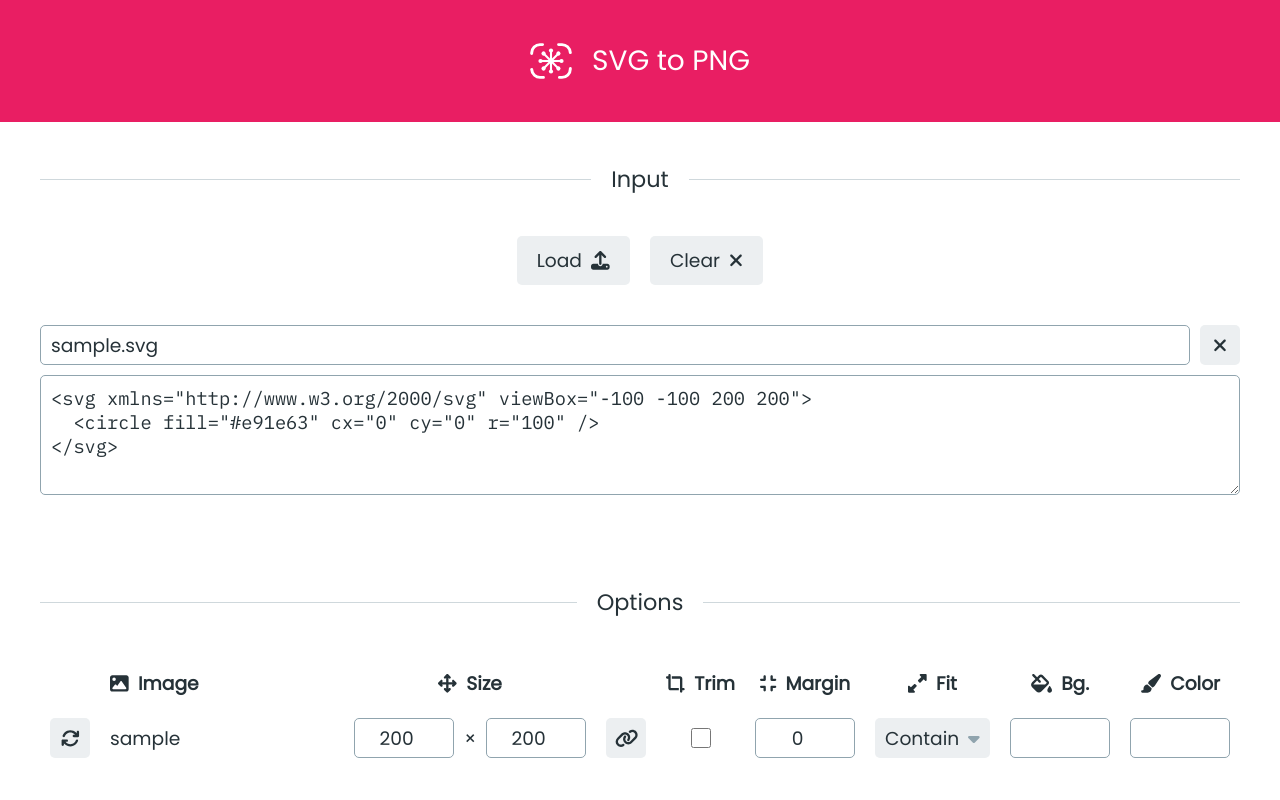
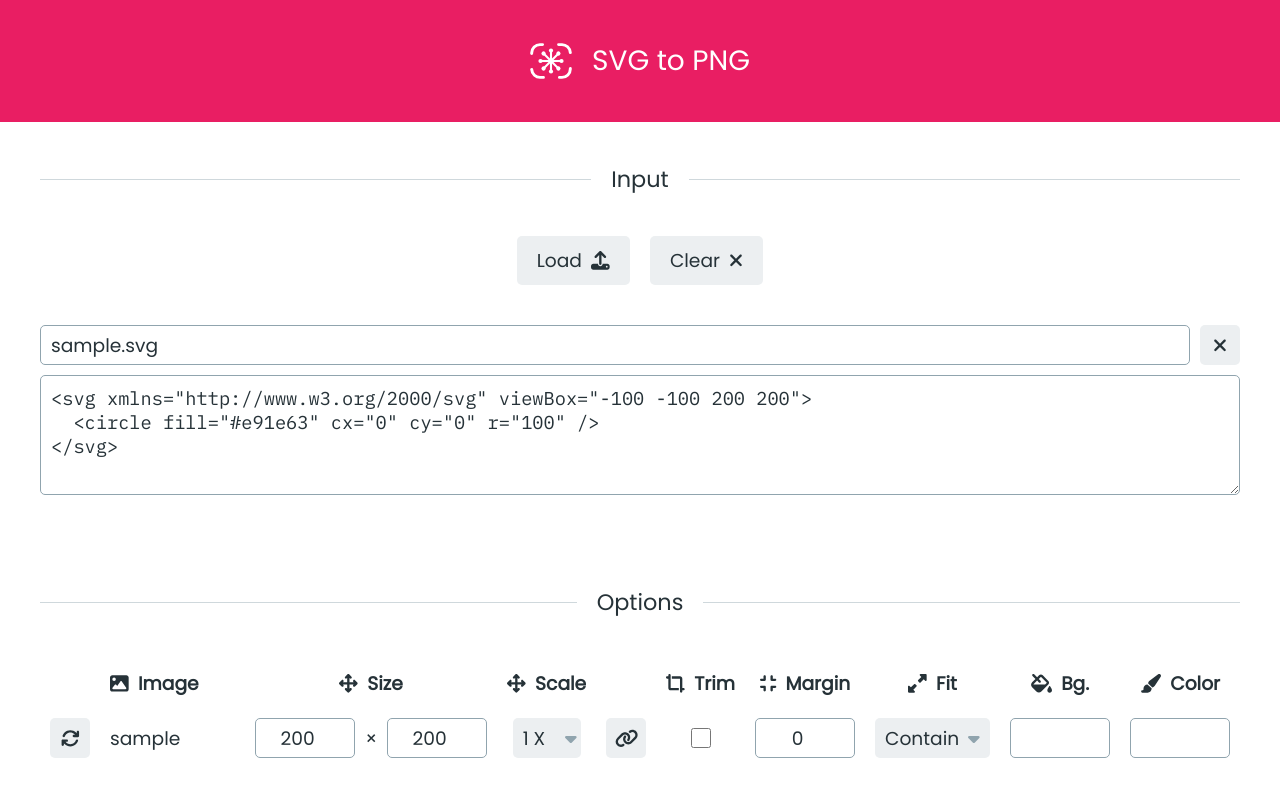
Before and after one commit to vincerubinetti/svg-to-png, a React (Vite) app: page / in a window 1280 px wide. Shown: the top 800 px of the page. Built offline with nearby package versions, Linux system fonts and the light colour scheme.

Commit message:
Add 2x PNG export scale option

```diff
--- a/src/sections/Canvas.tsx
+++ b/src/sections/Canvas.tsx
@@ -16,6 +16,7 @@ export const Canvas = ({
   size,
   width,
   height,
+  scale,
   trim,
   margin,
   fit,
@@ -25,6 +26,9 @@ export const Canvas = ({
   tooltip,
 }: Props) => {
   const filter = getFilterId();
+  const exportScale = Number.parseInt(scale, 10) || 1;
+  const canvasWidth = width * exportScale;
+  const canvasHeight = height * exportScale;
 
   /** whether to use canvas svg method for color filter */
   const canvasFilter = color && !color.startsWith("~") && !isSafari;
@@ -81,7 +85,9 @@ export const Canvas = ({
     target.y = (height - target.height) / 2;
 
     /** clear existing contents */
-    ctx.clearRect(0, 0, width, height);
+    ctx.setTransform(1, 0, 0, 1, 0, 0);
+    ctx.clearRect(0, 0, canvasWidth, canvasHeight);
+    ctx.setTransform(exportScale, 0, 0, exportScale, 0, 0);
 
     /** fill background */
     ctx.filter = "none";
@@ -114,8 +120,9 @@ export const Canvas = ({
       >
         <canvas
           ref={drawCanvas}
-          width={width}
-          height={height}
+          width={canvasWidth}
+          height={canvasHeight}
+          data-scale={scale}
           style={{
             width: width / densityScale + "px",
             height: height / densityScale + "px",
--- a/src/sections/Options.tsx
+++ b/src/sections/Options.tsx
@@ -24,6 +24,7 @@ import classes from "./Options.module.css";
 
 /** tooltips/aria labels for options */
 const sizeLabel = "Width × height of output PNG image, in pixels.";
+const scaleLabel = "Export PNG at 1x or 2x pixel density without changing the logical output size.";
 const trimLabel = `
   <p>
     Whether to crop <a href="https://developer.mozilla.org/en-US/docs/Web/SVG/Attribute/viewBox" target="_blank"><code>viewBox</code></a> to contents of SVG.
@@ -46,6 +47,7 @@ const colorLabel = `
     Prefix with a <code>~</code> to only set <a href="https://developer.mozilla.org/en-US/docs/Web/CSS/color_value#currentcolor_keyword" target="_blank"><code>currentColor</code></a> values.
   </p>
 `;
+const scaleOptions = ["1x", "2x"];
 
 const Options = () => {
   const [getImages] = useAtom(images);
@@ -69,6 +71,10 @@ const Options = () => {
               <th data-tooltip={sizeLabel}>
                 <FontAwesomeIcon icon={faArrowsUpDownLeftRight} />
                 <span>Size</span>
+              </th>
+              <th data-tooltip={scaleLabel}>
+                <FontAwesomeIcon icon={faArrowsUpDownLeftRight} />
+                <span>Scale</span>
               </th>
               <th></th>
               <th data-tooltip={trimLabel}>
@@ -133,6 +139,17 @@ const Options = () => {
                       aria-label="Height, in pixels"
                     />
                   </div>
+                </td>
+
+                <td>
+                  <Select
+                    options={scaleOptions}
+                    value={image.scale}
+                    onChange={(value) =>
+                      setImage(getEditAll ? -1 : index, "scale", value)
+                    }
+                    aria-label={"Scale. " + cleanLabel(scaleLabel)}
+                  />
                 </td>
 
                 <td>
--- a/src/sections/Output.tsx
+++ b/src/sections/Output.tsx
@@ -9,7 +9,12 @@ import { FontAwesomeIcon } from "@fortawesome/react-fontawesome";
 import Button from "@/components/Button";
 import { Canvas } from "@/sections/Canvas";
 import { editAll, images, setImage } from "@/state";
-import { downloadPng, downloadPngs, downloadZip } from "@/util/download";
+import {
+  downloadPng,
+  downloadPngs,
+  downloadZip,
+  getPngFilename,
+} from "@/util/download";
 import classes from "./Output.module.css";
 
 const Output = () => {
@@ -28,9 +33,11 @@ const Output = () => {
             key={index}
             className={classes.cell}
             role="group"
-            aria-label={image.name + ".png"}
+            aria-label={getPngFilename(image.name, image.scale)}
           >
-            <div className={classes.name}>{image.name}.png</div>
+            <div className={classes.name}>
+              {getPngFilename(image.name, image.scale)}
+            </div>
 
             <Canvas {...image} tooltip="PNG preview" />
 
@@ -90,4 +97,5 @@ const getPngs = () =>
   [...document.querySelectorAll("canvas")].map((canvas) => ({
     canvas,
     name: canvas.getAttribute("title") || "",
+    scale: canvas.getAttribute("data-scale") || "1x",
   }));
--- a/src/state/index.ts
+++ b/src/state/index.ts
@@ -146,6 +146,7 @@ export const getDefaultOptions = (props?: Props) => {
   return {
     width,
     height,
+    scale: "1x",
     aspectLock: width / height,
     trim: false,
     margin: 0,
--- a/src/util/download.ts
+++ b/src/util/download.ts
@@ -12,11 +12,14 @@ const downloadFile = (url: string, name: string) => {
   link.click();
 };
 
-type Png = { canvas: HTMLCanvasElement; name: string };
+export type Png = { canvas: HTMLCanvasElement; name: string; scale?: string; };
+
+export const getPngFilename = (name: string, scale = "1x") =>
+  name + (scale === "1x" ? "" : `@${scale}`) + ".png";
 
 /** download single png from canvas */
-export const downloadPng = ({ canvas, name }: Png) =>
-  downloadFile(getCanvasUrl(canvas), name + ".png");
+export const downloadPng = ({ canvas, name, scale }: Png) =>
+  downloadFile(getCanvasUrl(canvas), getPngFilename(name, scale));
 
 /** download list of pngs */
 export const downloadPngs = async (pngs: Png[]) => pngs.forEach(downloadPng);
@@ -25,8 +28,11 @@ export const downloadPngs = async (pngs: Png[]) => pngs.forEach(downloadPng);
 export const downloadZip = async (pngs: Png[]) => {
   const zipWriter = new ZipWriter(new BlobWriter("application/zip"));
   await Promise.all(
-    pngs.map(({ canvas, name }) =>
-      zipWriter.add(name + ".png", new Data64URIReader(getCanvasUrl(canvas))),
+    pngs.map(({ canvas, name, scale }) =>
+      zipWriter.add(
+        getPngFilename(name, scale),
+        new Data64URIReader(getCanvasUrl(canvas)),
+      ),
     ),
   );
   const blob = await zipWriter.close();
```
